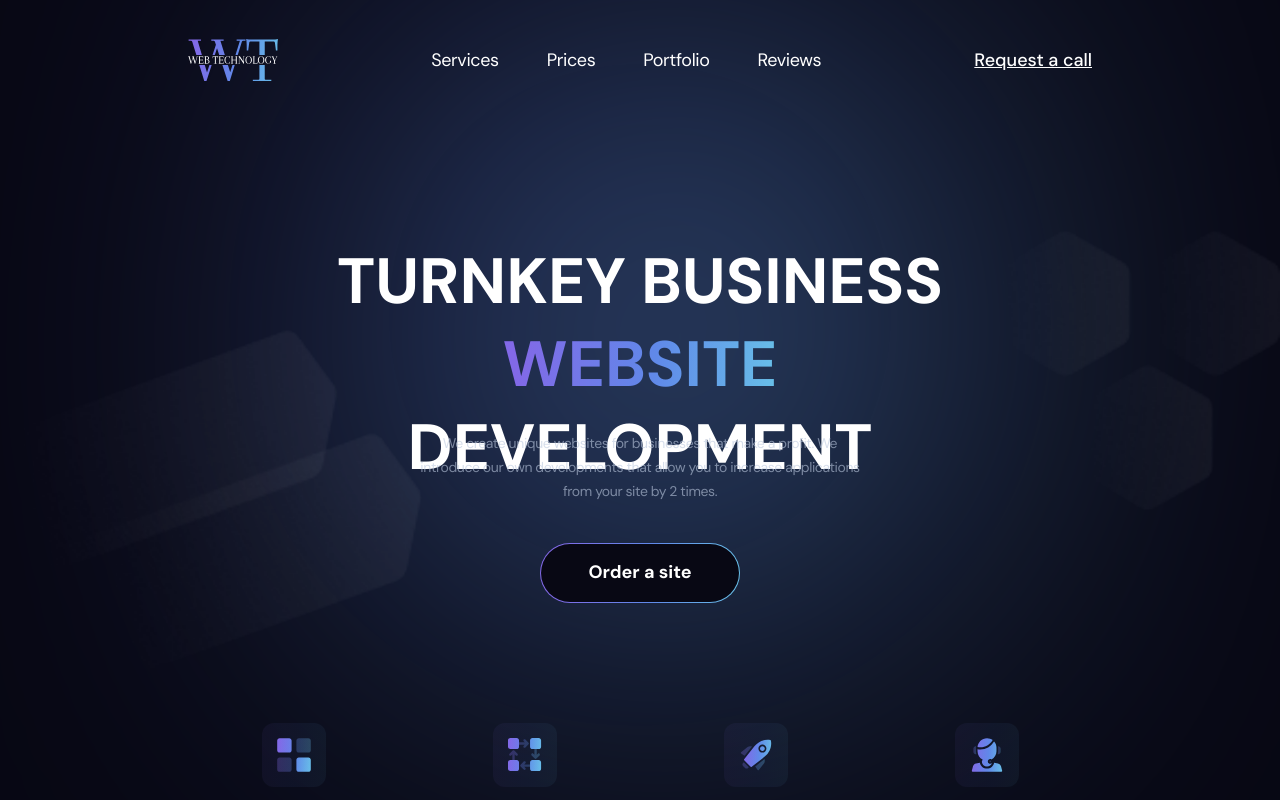
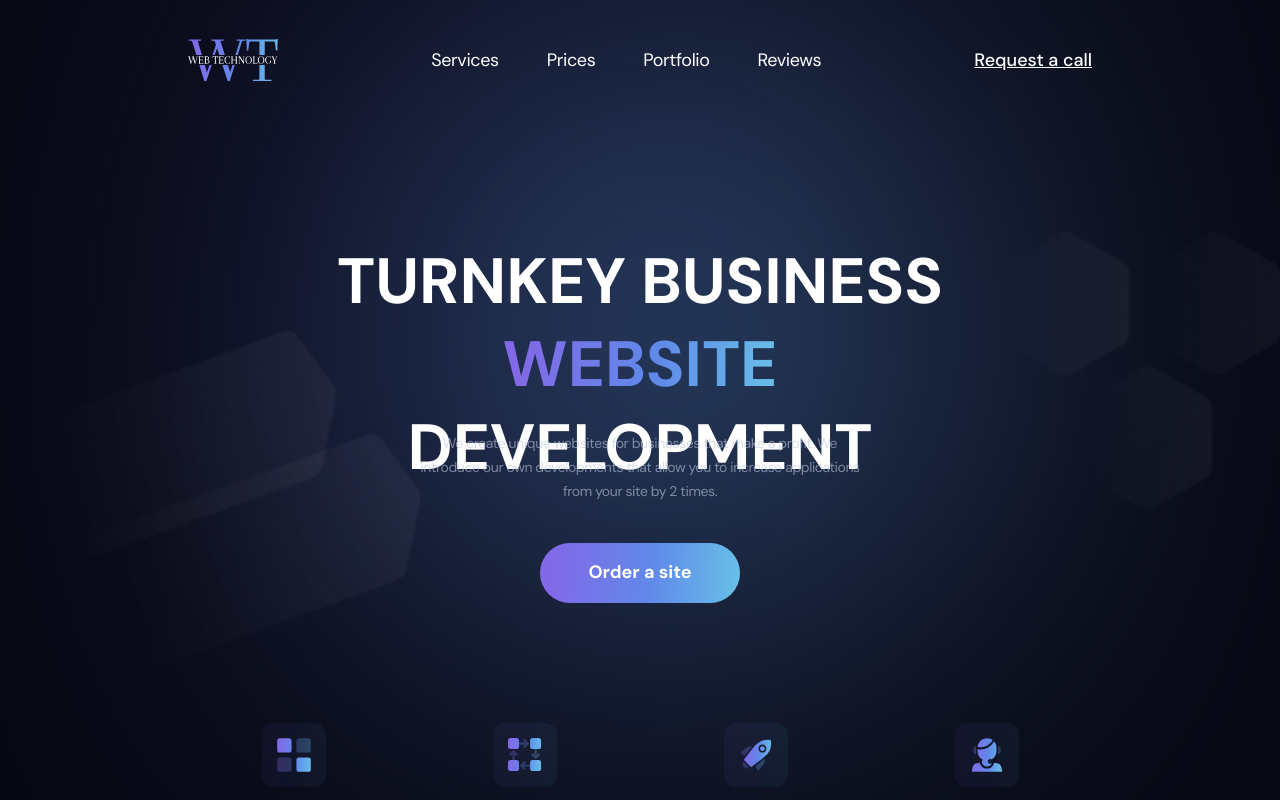
Before and after one commit to SerhiiOnyshchenko/web-technology, a React (Create React App) app: page / in a window 1280 px wide. Shown: the top 800 px of the page. Built offline with nearby package versions, Linux system fonts and the light colour scheme.

Commit message:
fix button in hero

```diff
--- a/src/components/Button/Button.jsx
+++ b/src/components/Button/Button.jsx
@@ -11,7 +11,7 @@ export default function Button({
   return (
     <button
       type="button"
-      className={active ? `${s.Btn} ${s.Active}` : s.Btn}
+      className={active ? s.Active : s.Btn}
       style={{ width: wd, margin: mg }}
       onClick={onClick}
     >
--- a/src/components/Button/index.module.css
+++ b/src/components/Button/index.module.css
@@ -14,7 +14,8 @@
 	line-height: 1.31;
 	transition: var(--transition);
 }
-.Btn:before {
+.Btn:before,
+.Active:before {
 	content: "";
 	position: absolute;
 	top: 0;
@@ -25,10 +26,31 @@
 	margin: -1px;
 	border-radius: inherit;
 	background: var(--gradient);
+	transition: var(--transition);
 }
 .Btn:hover,
-.Btn:focus,
-.Active {
+.Btn:focus {
 	transition: var(--transition);
 	background: transparent;
 }
+.Active {
+	position: relative;
+	padding: 17px 47px;
+	display: flex;
+	justify-content: center;
+	align-items: center;
+	border-radius: 50px;
+	background: transparent;
+	background-clip: padding-box;
+	color: var(--white);
+	border: 1px solid transparent;
+	font-weight: 700;
+	font-size: 18px;
+	line-height: 1.31;
+	transition: var(--transition);
+}
+.Active:hover,
+.Active:focus {
+	transition: var(--transition);
+	background: rgba(0, 0, 0, 0.3);
+}
--- a/src/components/Hero/Hero.jsx
+++ b/src/components/Hero/Hero.jsx
@@ -28,6 +28,7 @@ export default function Hero() {
             onClick={() => {
               setOpen(true);
             }}
+            active={true}
           >
             Order a site
           </Button>
--- a/src/components/Hero/index.module.css
+++ b/src/components/Hero/index.module.css
@@ -13,6 +13,7 @@
 	flex-direction: column;
 	align-items: center;
 }
+
 .HeroTitle {
 	font-weight: 700;
 	font-size: 28px;
```
